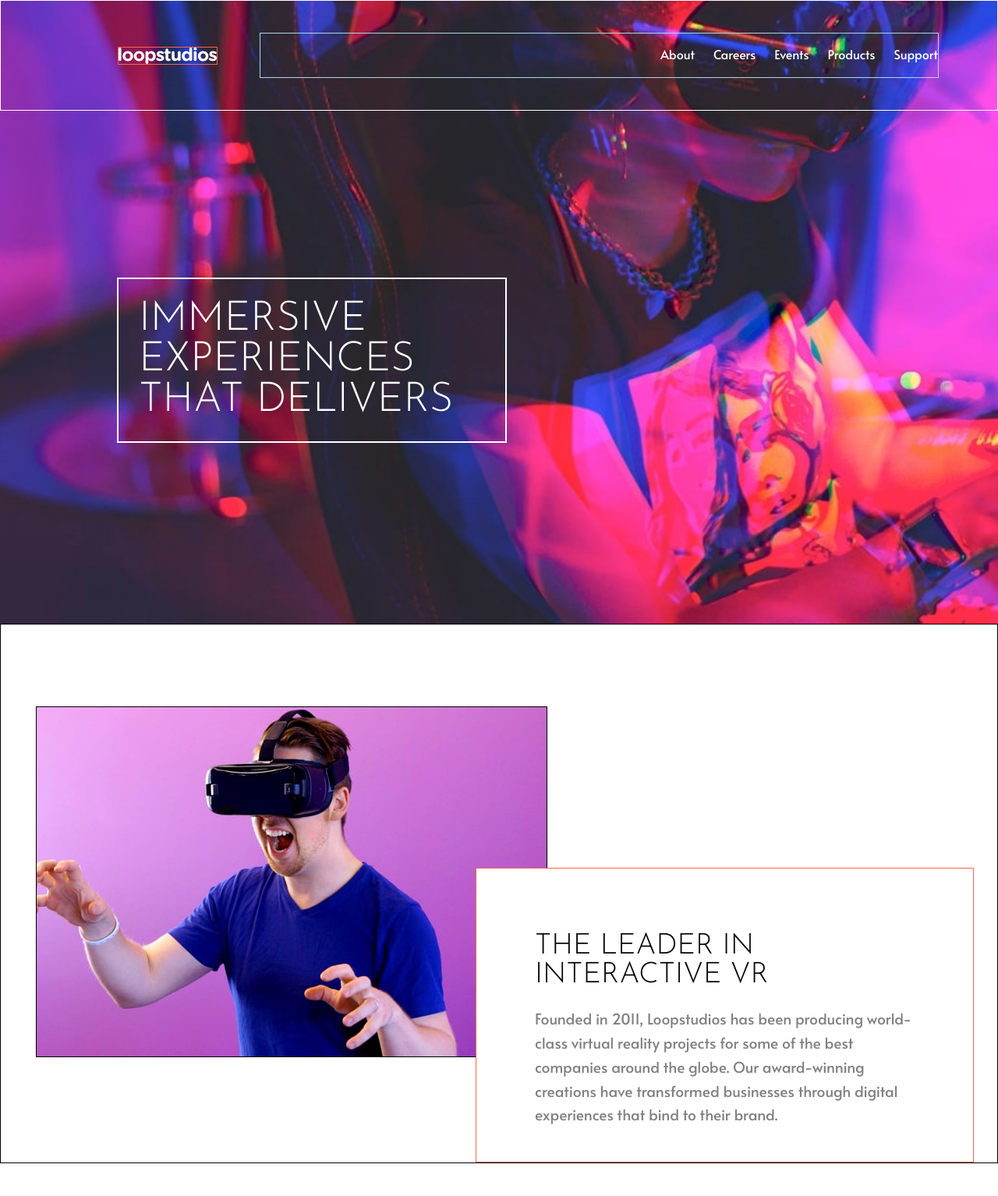
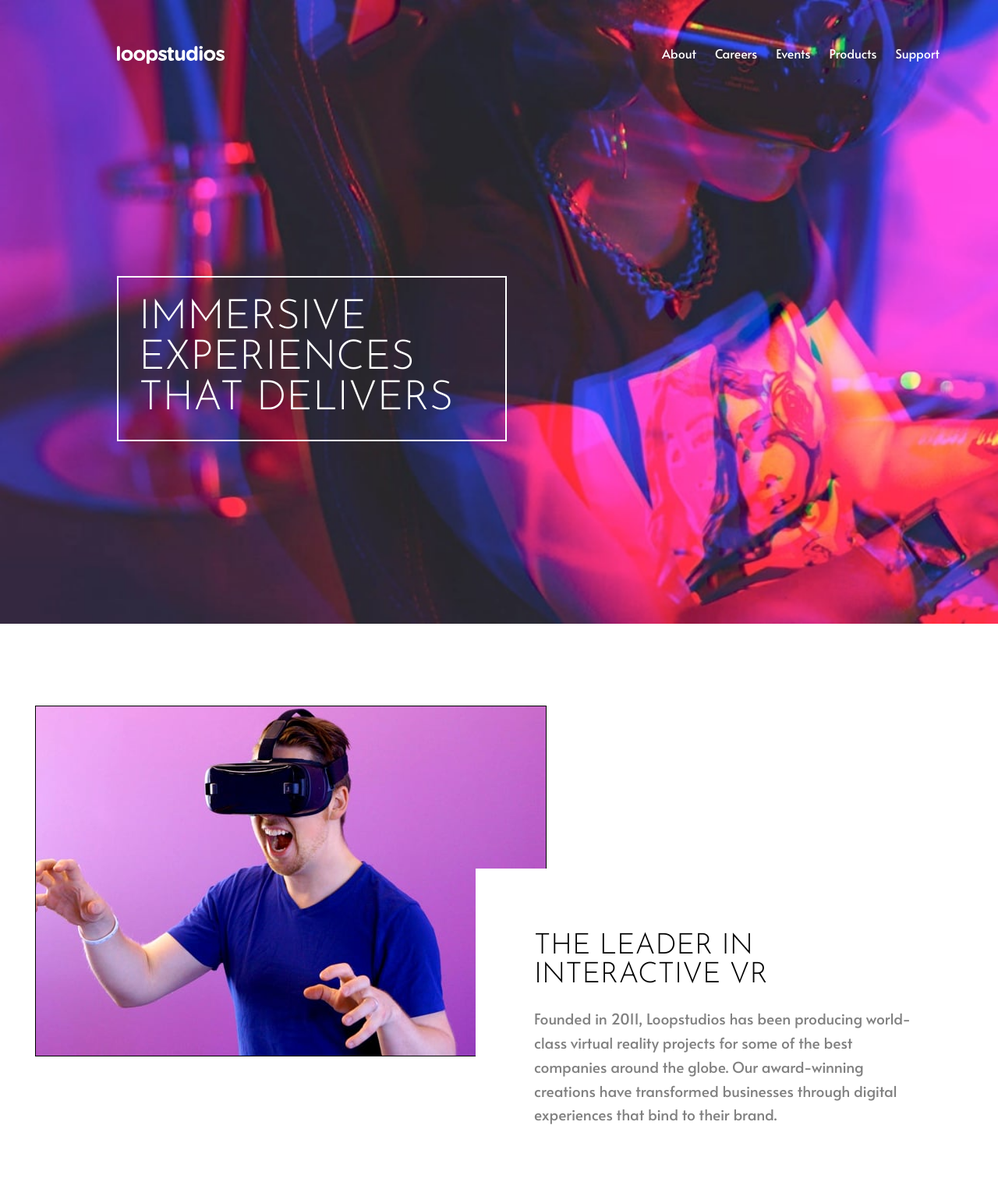
Before and after one commit to SaadShoaib/-SaadShoaib-Day-1-2-3-loopstudio-homepage-, a plain HTML site: page index.html in a window 1280 px wide. Shown: the top 1534 px of the page at 78% size. Drawn offline with Linux system fonts and the light colour scheme.

Commit message:
Removed the extra borders

```diff
--- a/styles/style.scss
+++ b/styles/style.scss
@@ -283,7 +283,6 @@ body {
       width: 100vw;
       padding: 2em 5em;
       padding-left: 9em;
-      border: 1px solid white;
       .logo-burger {
         .burger {
           visibility: hidden;
@@ -292,7 +291,6 @@ body {
           margin: 0;
           width: auto;
           height: 23px;
-          border: 1px solid tomato;
           margin-left: 1em;
         }
       }
@@ -309,7 +307,6 @@ body {
         font-size: 2em;
         list-style-type: none;
         z-index: 2;
-        border: 1px solid lightblue;
         li a {
           font-size: 1rem;
           text-decoration: none;
@@ -336,19 +333,18 @@ body {
       align-items: center;
       padding: 7em 3em;
       padding-bottom: 9em;
-      border: 1px solid black;
       img {
       }
       .middle-top-content {
         position: absolute;
         right: 0;
         bottom: 0;
-        border: 1px solid tomato;
         background: white;
         width: 50%;
         padding: 3em 5em;
         margin-right: 2em;
         text-align: left;
+        max-height: 500px;
 
         h2 {
           padding: 0;
```
Also changed, not shown: styles/style.css, 1 other file.
